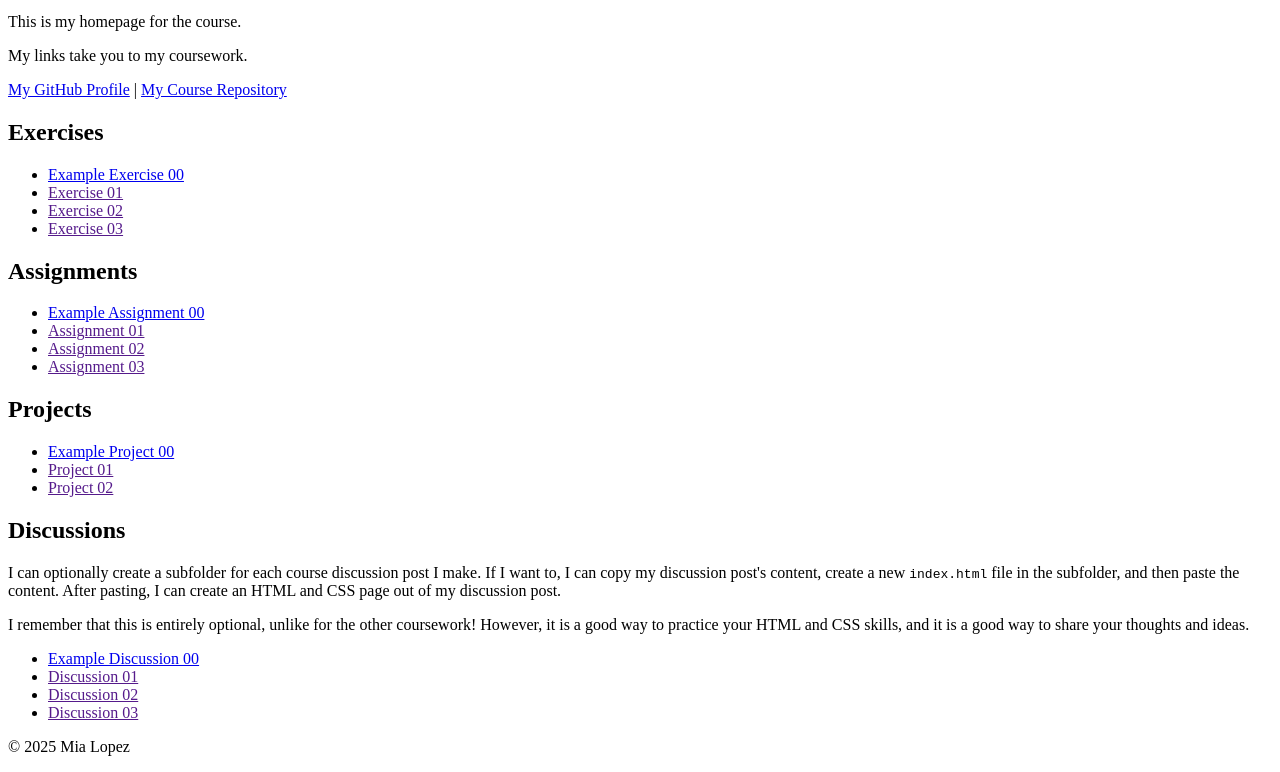
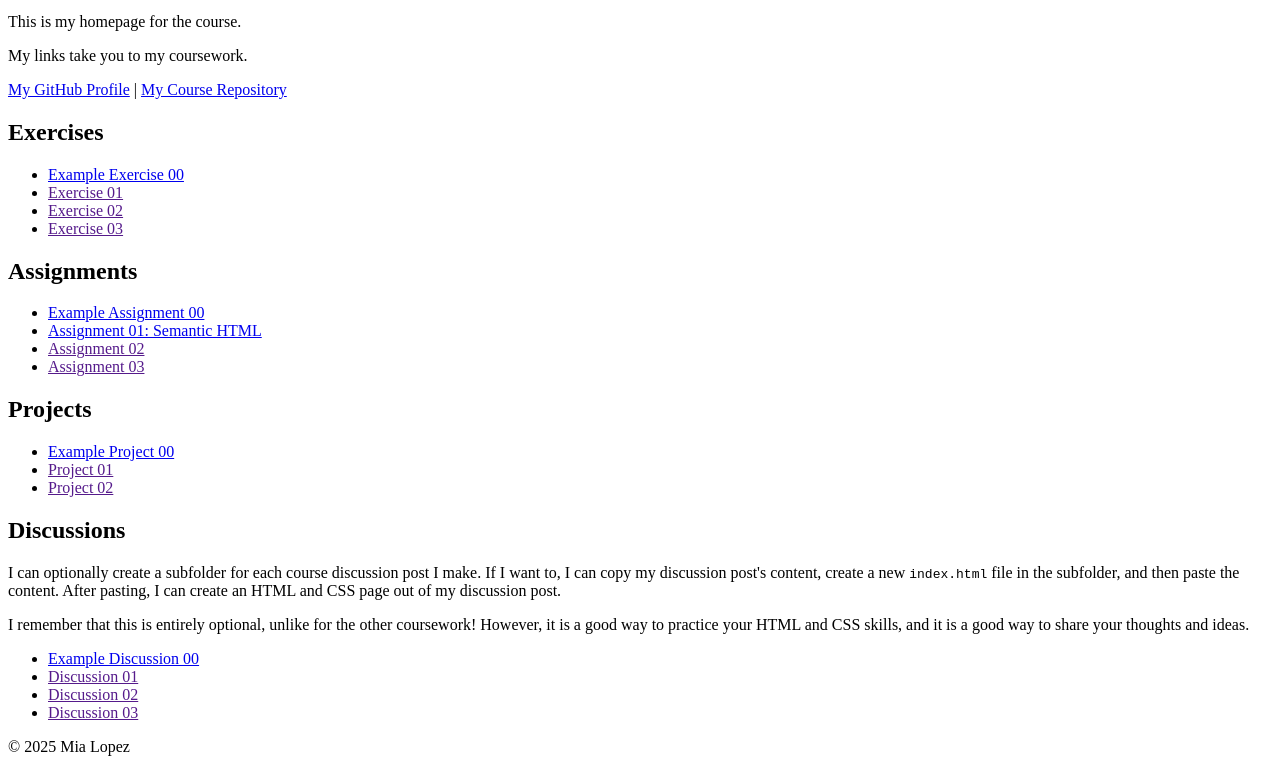
Before and after one commit to mlopez41089-byte/course-portfolio, a plain HTML site: page index.html in a window 1280 px wide. Shown: the part 148-920 px from the top of the page. Drawn offline with Linux system fonts and the light colour scheme.

Commit message:
Update index.html

```diff
--- a/index.html
+++ b/index.html
@@ -83,7 +83,7 @@ Remember: You must create subfolders for each piece of coursework as the semeste
                             Example Assignment 00
                         </a>
                     </li>
-                    <li><a href="">Assignment 01</a></li>
+                    <li><a href="assignment-01/">Assignment 01: Semantic HTML</a>
                     <li><a href="">Assignment 02</a></li>
                     <li><a href="">Assignment 03</a></li>
                 </ul>
```
